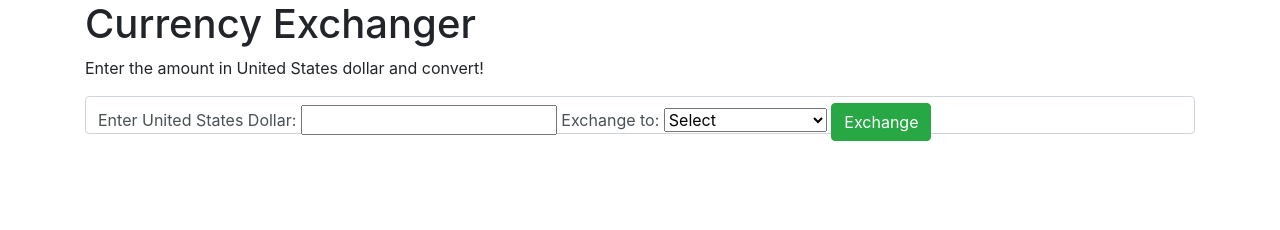
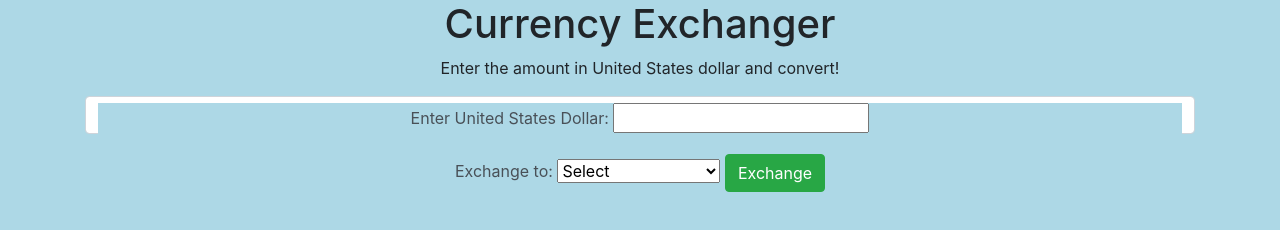
Before and after one commit to M-H-Chang/currency-exchanger, a website built with webpack: page src/index.html in a window 1280 px wide. Built offline with nearby package versions, Linux system fonts and the light colour scheme.

Commit message:
Add styling to page

```diff
--- a/src/css/styles.css
+++ b/src/css/styles.css
@@ -1,5 +1,22 @@
+body {
+  background: lightblue;
+}
+
 img {
   display: none;
   height: 100px;
   width: 100px;
+  top: 0;
+  bottom: 0;
+  left: 0;
+  right: 0;
+  margin: auto;
 }
+
+.container {
+  text-align: center;
+}
+
+#textInput {
+  background: lightblue;
+}
--- a/src/index.html
+++ b/src/index.html
@@ -13,8 +13,12 @@
     <h1>Currency Exchanger</h1>
     <p>Enter the amount in United States dollar and convert!</p>
     <form id="form" class="form-control">
+      <div id="textInput" class="form-group">
         <label for="usd">Enter United States Dollar:</label>
         <input type="text" id="usd">
+      </div>
+
+      <div class="form-group">
         <label for="currency">Exchange to:</label>
         <select id="currencyType">
           <option value="Select" disabled selected="selected">Select</option>
@@ -25,7 +29,7 @@
           <option value="EUR">Euro</option>
         </select>
         <button type="submit" class="btn btn-success">Exchange</button>
-    </form>
+      </div>
       <section>
         <div id="conversion"></div>
         <img class="images" id="wonImg" src="https://img.favpng.com/5/14/14/south-korean-won-won-sign-currency-symbol-png-favpng-q8QSF3cMTZJYDZaHimHaABzM8.jpg" alt="Won img">
@@ -33,6 +37,8 @@
         <img class="images" id="audImg" src="https://www.clipartkey.com/mpngs/m/114-1142434_clip-art-australian-currency-symbol-australian-dollar-symbol.png" alt="aus img">
         <img class="images" id="euroImg" src="https://cdn.iconscout.com/icon/free/png-512/euro-symbol-1781279-1513600.png" alt="Euro img">
       </section>
+    </form>
+
   </div>
 </body>
 
```
Lines whose indentation alone changed are shown as unchanged.
